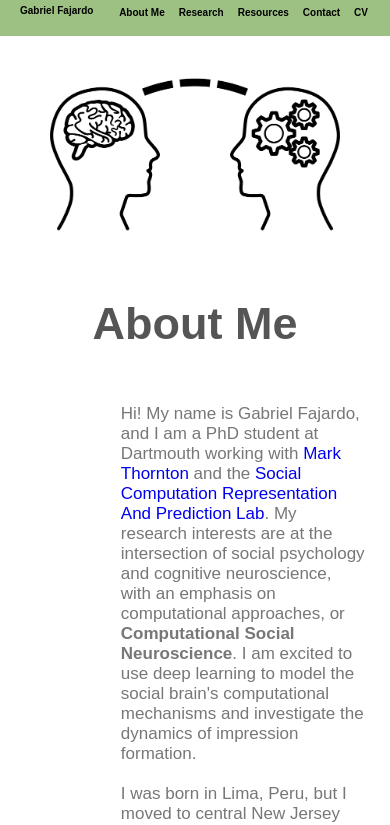
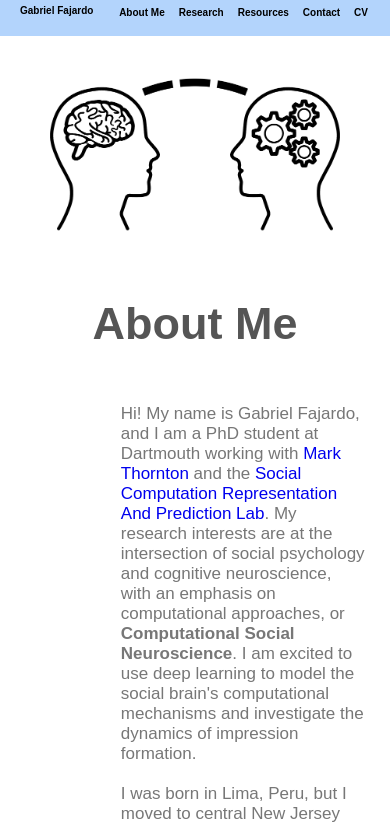
Before and after one commit to fajardgb/fajardgb.github.io, a plain HTML site: page index.html in a window 390 px wide. Shown: the top 825 px of the page. Drawn offline with Linux system fonts and the light colour scheme.

Commit message:
change color back to blue

```diff
--- a/style.css
+++ b/style.css
@@ -61,8 +61,8 @@ html {
     display: flex; /* Use flexbox */
     justify-content: space-between; /* Align items on both ends */
     align-items: center; /* Center items vertically */
-    /* background-color: #b3d4fc; */
-    background-color: #9DC183;
+    background-color: #b3d4fc;
+    /* background-color: #9DC183; */
     font-size: 15px;
     font-weight: bold;
     padding: 0 1em; /* Add some padding on the sides */
@@ -74,8 +74,8 @@ html {
     top: 0;
     z-index: 1000px;
     padding-bottom: 15px;
-    /* background-color: #b3d4fc; */
-    background-color: #9DC183;
+    background-color: #b3d4fc;
+    /* background-color: #9DC183; */
 }
 
 /* ------- header -------- */
@@ -248,8 +248,8 @@ html {
 .project-title {
     font-size: 22px; /* Adjust the font size to be larger than regular text but smaller than the main section header */
     font-weight: bold; /*Make the text bold to stand out */
-    /* color: #b3d4fc; Choose a color that contrasts well with the body text */
-    color: #9DC183;
+    color: #b3d4fc;
+    /* color: #9DC183; */
     margin-bottom: 10px; /* Add some space below the title */
     border-bottom: 2px solid black; /* Add a bottom border to give a heading-like appearance */
     padding-bottom: 5px; /* Add some padding at the bottom for spacing */
@@ -338,8 +338,8 @@ html {
         padding-bottom: 15px;
         z-index: 1000px;
         /* Reduce padding */
-        /* background-color: #b3d4fc; */
-        background-color: #9DC183;
+        background-color: #b3d4fc;
+        /* background-color: #9DC183; */
     }
 
     .main-nav {
@@ -349,8 +349,8 @@ html {
         align-items: center;
         margin: 0;
         font-weight: bold;
-        /* background-color: #b3d4fc; */
-        background-color: #9DC183;
+        background-color: #b3d4fc;
+        /* background-color: #9DC183; */
     }
 
     .logo .nav ul {
```
